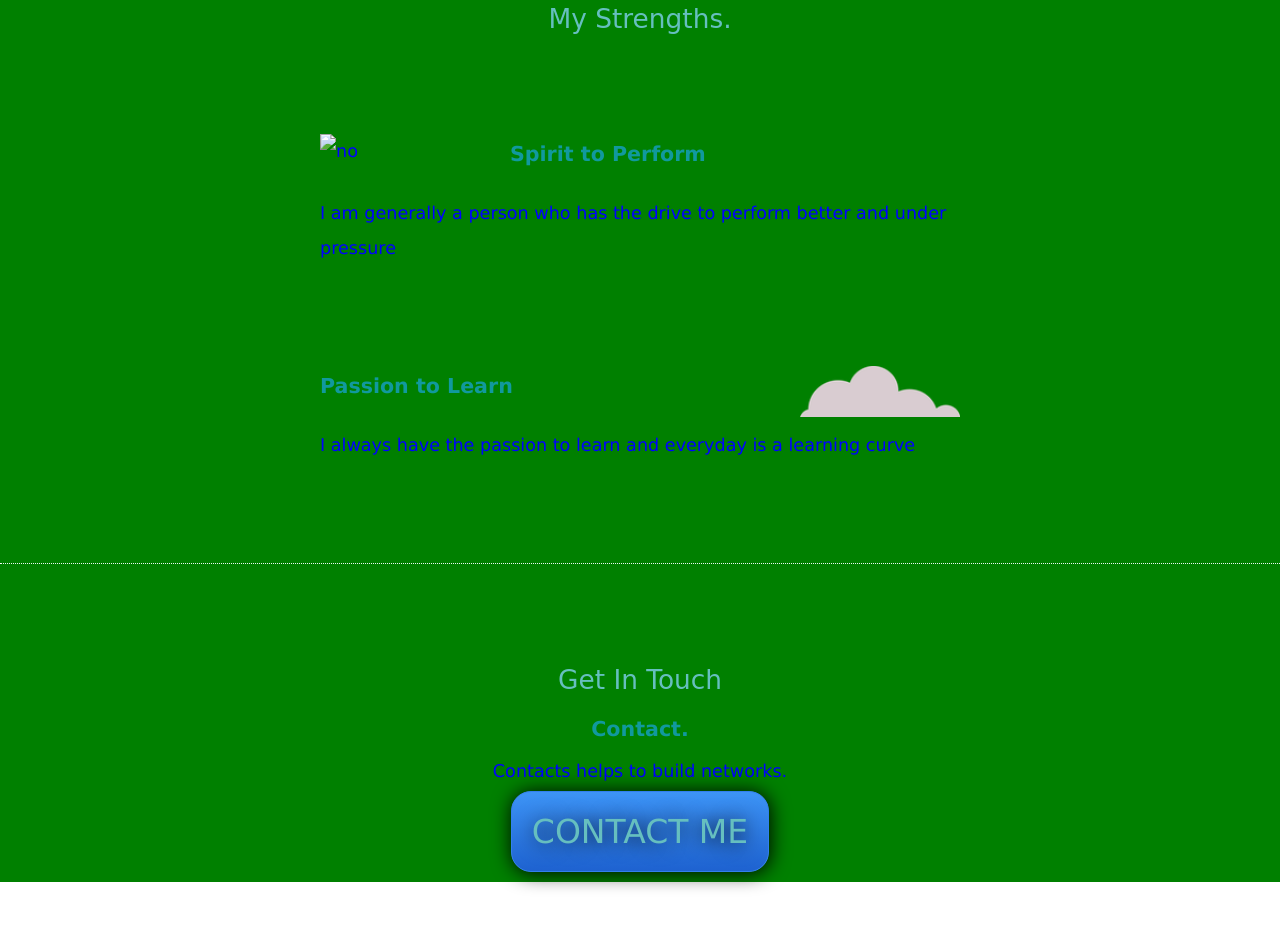
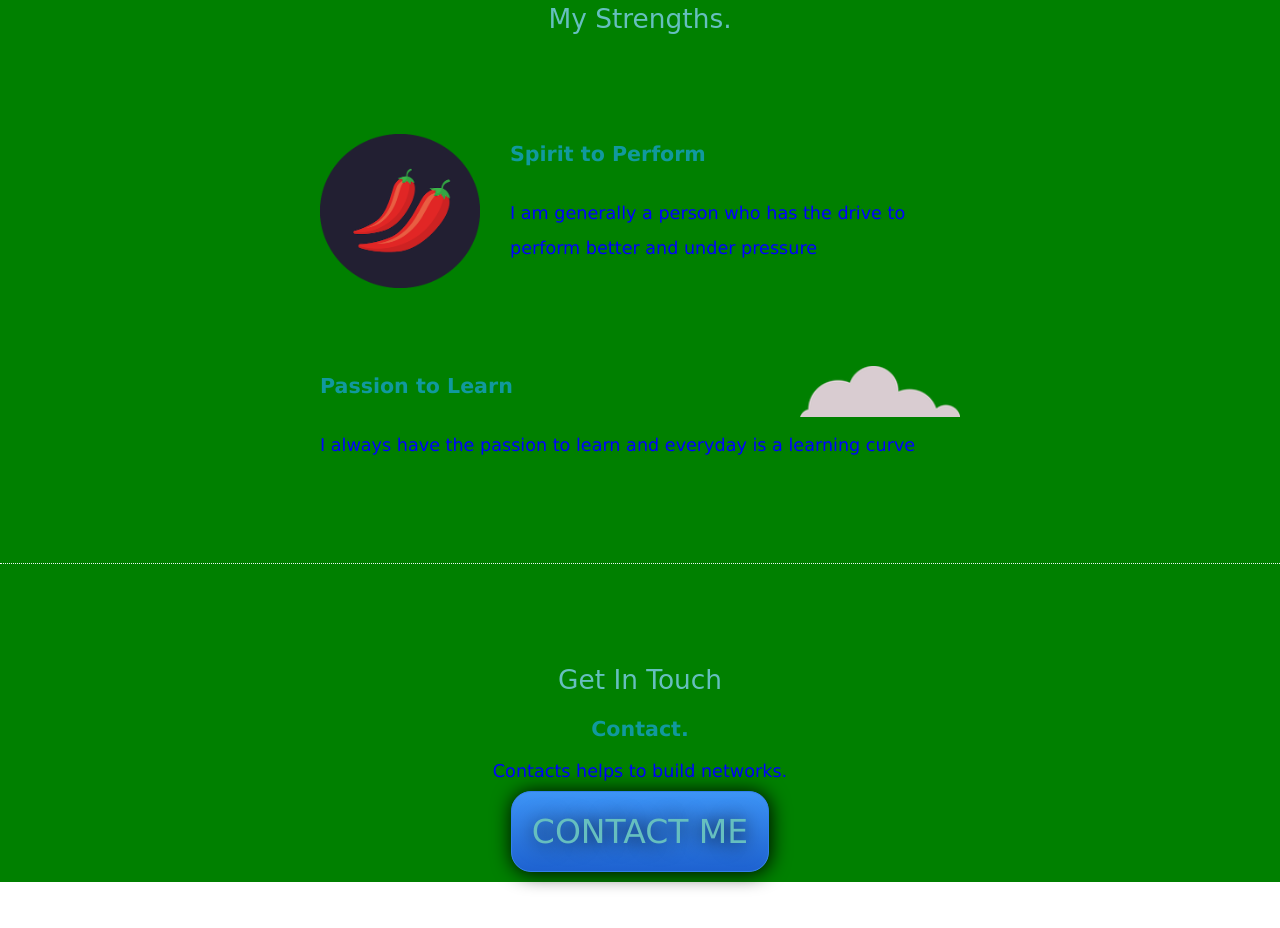
Before and after one commit to Sankool1801/sank.github.io, a plain HTML site: page index.html in a window 1280 px wide. Shown: the part 1349-2277 px from the top of the page. Drawn offline with Linux system fonts and the light colour scheme.

Commit message:
Update index.html

```diff
--- a/index.html
+++ b/index.html
@@ -26,7 +26,7 @@
       <div class="skills">
         <h2>My Strengths.</h2>
         <div class="skill-row">
-          <img class="hlo" src="Images/chillies.png" alt="no">
+          <img class="hlo" src="/sank.github.io/chillies.png" alt="no">
           <h3>Spirit to Perform</h3>
           <p>I am generally a person who has the drive to perform better and under pressure</p>
         </div>
```
